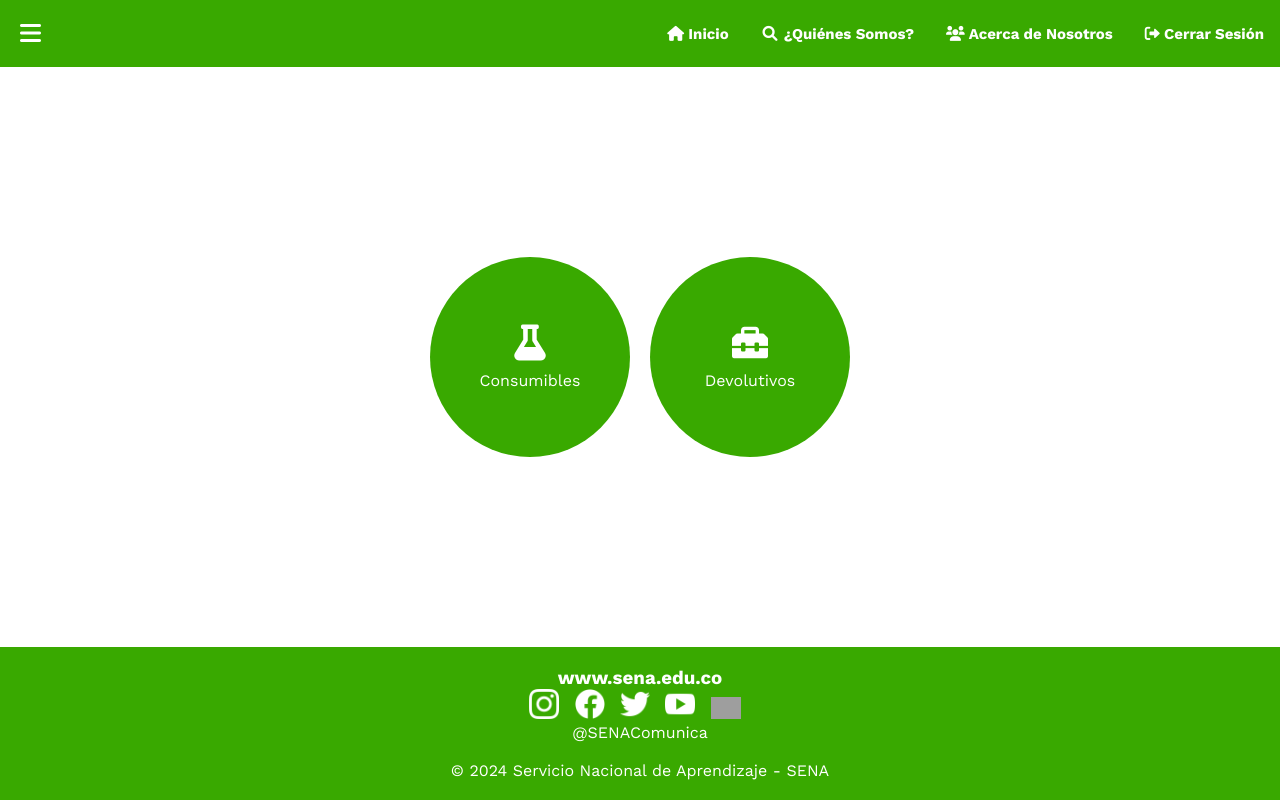
After one commit to JeanP09/inventario_objetos, a Python web app: template templates/objetos.html in a window 1280 px wide. The commit adds this page. Run offline with Jinja, Linux system fonts and the light colour scheme; the template is opened without the code that fills it, so the values that code supplies are empty; grey boxes are pictures that could not be loaded.

Commit message:
git commit -m "Segundo Commit"

```diff
--- a/static/css/homepage.css
+++ b/static/css/homepage.css
@@ -39,6 +39,11 @@ body {
     text-decoration: none;
     font-size: 15px;
     font-weight: bold;
+}
+
+.navbar .active {
+    background-color: #00324D;
+    border-radius: 5px;
 }
 
 .navbar a:hover {
--- /dev/null
+++ b/static/css/objetos.css
@@ -0,0 +1,239 @@
+@import url('https://fonts.googleapis.com/css2?family=Poppins:ital,wght@0,100;0,200;0,300;0,400;0,500;0,600;0,700;0,800;0,900;1,100;1,200;1,300;1,400;1,500;1,600;1,700;1,800;1,900&family=Work+Sans:ital,wght@0,100..900;1,100..900&display=swap');
+
+* {
+    margin: 0;
+    padding: 0;
+    box-sizing: border-box;
+}
+
+body {
+    font-family: 'Work Sans', sans-serif;
+    min-height: 100vh;
+    display: flex;
+    flex-direction: column;
+}
+
+/* Barra de Navegación*/
+
+.navbar {
+    width: 100%;
+    overflow: auto;
+    background-color: #39a900;
+    padding: 10px 0;
+}
+
+.navbar .opcionesMenu {
+    list-style-type: none;
+    margin: 0;
+    padding: 0;
+    overflow: hidden;
+    display: flex;
+    justify-content: flex-end;
+}
+
+.navbar .opcionesMenu li {
+    display: block;
+    color: white;
+    text-align: center;
+    padding: 14px 16px;
+    text-decoration: none;
+}
+
+.navbar .opcionesMenu li a {
+    color: #fff;
+    text-decoration: none;
+    font-size: 15px;
+    font-weight: bold;
+}
+
+.navbar .opcionesMenu li a:hover {
+    color: #000;
+}
+
+/* Menú Lateral */
+.menu-btn {
+    color: #fff;
+    position: fixed;
+    top: 20px;
+    left: 20px;
+    font-size: 24px;
+    cursor: pointer;
+    z-index: 999;
+    transition: opacity 0.3s ease;
+}
+
+.menu-btn.hide {
+    opacity: 0;
+    pointer-events: none;
+}
+
+.sidebar {
+    position: fixed;
+    top: 0;
+    left: -250px;
+    width: 250px;
+    height: 100vh;
+    background: #39a900;
+    color: #fff;
+    padding-top: 20px;
+    transition: left 0.3s ease;
+    z-index: 998;
+}
+
+.sidebar .header {
+    display: flex;
+    align-items: center;
+    justify-content: space-between;
+    padding: 0 20px;
+    margin-bottom: 20px;
+}
+
+.sidebar .header img {
+    height: 40px;
+    width: auto;
+}
+
+.sidebar .header h2 {
+    font-size: 20px;
+    color: #fff;
+}
+
+.sidebar ul {
+    list-style-type: none;
+    padding: 0;
+    margin: 0;
+}
+
+.sidebar li {
+    padding: 20px 25px;
+    cursor: pointer;
+    font-size: larger;
+    transition: background 0.3s ease;
+}
+
+.sidebar li:hover {
+    background: #646464;
+}
+
+.sidebar a {
+    color: #fff;
+    text-decoration: none;
+}
+
+.content {
+    margin-left: 0;
+    padding: 20px;
+    transition: margin-left 0.3s ease;
+}
+
+#sidebar.active {
+    left: 0;
+}
+
+#sidebar.active+.content {
+    margin-left: 250px;
+}
+
+.close-btn {
+    display: none;
+    cursor: pointer;
+    transition: opacity 0.s ease;
+}
+
+#sidebar.active .close-btn {
+    display: block;
+    font-size: 24px;
+    margin-right: 20px;
+}
+
+
+
+/* Contenido */
+
+.container {
+    display: flex;
+    justify-content: space-between;
+    align-items: center;
+    width: auto;
+    max-width: 800px;
+    margin: 0 auto;
+    margin-top: auto;
+}
+
+.round-button {
+    display: flex;
+    flex-direction: column;
+    justify-content: center;
+    align-items: center;
+    text-align: center;
+    text-decoration: none;
+    width: 200px;
+    height: 200px;
+    margin: 10px;
+    border-radius: 50%;
+    background-color: #39a900;
+    color: #fff;
+    transition: background-color 0.3s;
+}
+
+.round-button:hover {
+    background-color: #135900;
+}
+
+.round-button i {
+    font-size: 36px;
+    margin-bottom: 10px;
+}
+
+.round-button span {
+    font-size: 16px;
+}
+
+.round-button.left {
+    margin-right: auto;
+}
+
+.round-button.right {
+    margin-left: auto;
+}
+
+/* Footer */
+
+footer {
+    background-color: #39a900;
+    color: #fff;
+    padding: 20px;
+    text-align: center;
+    width: 100%;
+    margin-top: auto;
+}
+
+footer .footer-content {
+    display: flex;
+    justify-content: center;
+    align-items: center;
+}
+
+footer nav ul {
+    justify-content: center;
+    list-style: none;
+    padding: 0;
+}
+
+footer nav ul li {
+    display: inline;
+    margin-right: 10px;
+}
+
+footer nav ul li a {
+    text-decoration: none;
+    color: #fff;
+}
+
+footer nav ul li a:hover {
+    color: #aaa;
+}
+
+footer nav ul li a img {
+    width: 30px;
+}
--- /dev/null
+++ b/static/javascripts/menu_lateral.js
@@ -0,0 +1,11 @@
+document.getElementById("menu-btn").addEventListener("click", function() {
+    document.getElementById("sidebar").classList.toggle("active");
+    document.getElementById("menu-btn").classList.toggle("hide");
+    document.getElementById("close-btn").classList.toggle("show");
+});
+
+document.getElementById("close-btn").addEventListener("click", function() {
+    document.getElementById("sidebar").classList.remove("active");
+    document.getElementById("menu-btn").classList.remove("hide");
+    document.getElementById("close-btn").classList.remove("show");
+});
--- /dev/null
+++ b/templates/objetos.html
@@ -0,0 +1,88 @@
+<!DOCTYPE html>
+<html lang="es">
+
+<head>
+    <meta charset="UTF-8">
+    <meta name="viewport" content="width=device-width, initial-scale=1.0">
+    <!-- <link rel="stylesheet" href="https://cdnjs.cloudflare.com/ajax/libs/font-awesome/6.0.0-beta3/css/all.min.css"> -->
+    <link rel="stylesheet" href="https://cdnjs.cloudflare.com/ajax/libs/font-awesome/6.0.0-beta3/css/all.min.css">
+    <link rel="stylesheet" href="/static/css/objetos.css">
+    <title>Objetos - Inventario de Objetos</title>
+</head>
+
+<body>
+
+    <!-- Barra de Menú -->
+    <div class="navbar">
+        <ul class="opcionesMenu">
+            <!-- Logo -->
+            <!-- <li><a href="/#home" class="logo">
+                    <img src="/static/img/facebook.png">
+                </a></li> -->
+
+            <li><a href="/templates/homapage.html"><i class="fas fa-home"></i> Inicio</a></li>
+            <li><a href="#"><i class="fa fa-fw fa-search"></i> ¿Quiénes Somos?</a></li>
+            <li><a href="#"><i class="fa-solid fa-users"></i> Acerca de Nosotros</a></li>
+            <li><a href="#"><i class="fa-solid fa-right-from-bracket"></i> Cerrar Sesión</a></li>
+        </ul>
+    </div>
+
+
+    <!-- Menú Lateral -->
+
+    <div class="menu-btn" id="menu-btn">
+        <i class="fas fa-bars"></i>
+    </div>
+    <div class="sidebar" id="sidebar">
+        <div class="header">
+            <img src="/static/img/" alt="">
+            <h2>SENA</h2>
+            <div class="close-btn" id="close-btn">
+                <i class="fas fa-times"></i>
+            </div>
+        </div>
+        <ul>
+            <li><a href="/templates/objetos.html">Objetos</a></li>
+            <li><a href="#">Préstamos</a></li>
+            <li><a href="#">Reportes</a></li>
+            <li><a href="#">Instructores</a></li>
+        </ul>
+    </div>
+
+
+    <!-- Contenido -->
+
+    <div class="container">
+        <a href="/templates/consumibles.html" class="round-button">
+            <i class="fas fa-flask"></i>
+            <span>Consumibles</span>
+        </a>
+        <a href="/templates/devolutivos.html" class="round-button">
+            <i class="fas fa-toolbox"></i>
+            <span>Devolutivos</span>
+        </a>
+    </div>
+
+
+    <!-- Footer -->
+
+    <footer>
+        <h3>www.sena.edu.co</h3>
+        <nav>
+            <ul>
+                <li><a href="#"><img src="/static/img/instagram.png" alt="instagram_icon"></a></li>
+                <li><a href="#"><img src="/static/img/facebook.png" alt="facebook_icon"></a></li>
+                <li><a href="#"><img src="/static/img/twitter.png" alt="twitter_icon"></a></li>
+                <li><a href="#"><img src="/static/img/youtube.png" alt="youtube_icon"></a></li>
+                <li><a href="#"><img src="/static/img/linkedin.png" alt="linkedin_icon"></a></li>
+            </ul>
+            <p>@SENAComunica</p>
+        </nav>
+        <br>
+        <p>&copy; 2024 Servicio Nacional de Aprendizaje - SENA</p>
+    </footer>
+
+    <script src="/static/javascripts/menu_lateral.js"></script>
+</body>
+
+</html>
```
Also changed, not shown: static/css/footer.css (deleted, +0 -55 lines), static/css/role_page.css (added, +193 -0 lines), templates/footer.html (deleted, +0 -32 lines), templates/homapage.html (+6 -6 lines), templates/rol_page.html (added, +79 -0 lines).
